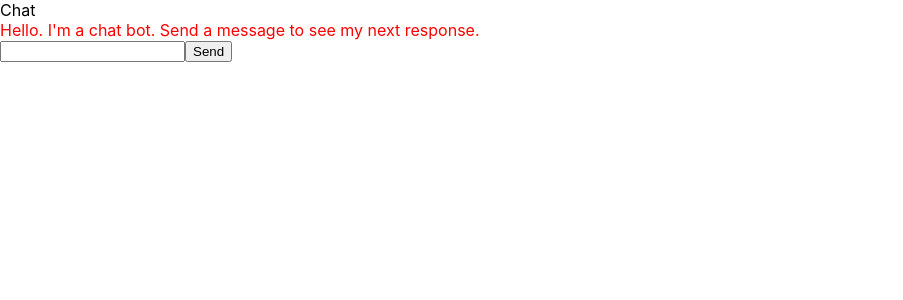
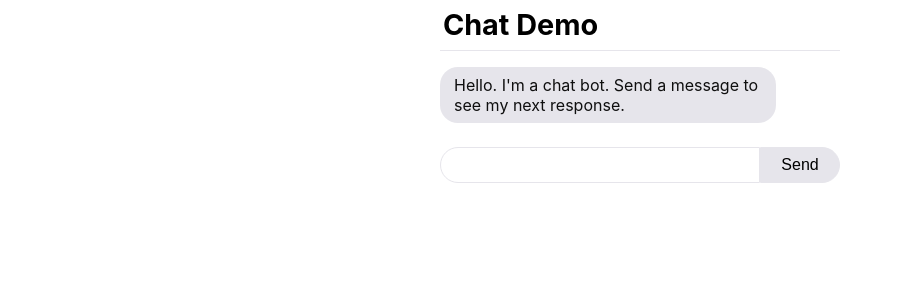
Before and after one commit to durkes/react-chat-ui, a React (Create React App) app in the folder chat-ui/: page / in a window 1280 px wide. Shown: the top 300 px of the page, without its empty margins (0-903 px from the left). Built offline with nearby package versions, Linux system fonts and the light colour scheme; the HTML template or start-up script is replaced by a standard one.

Commit message:
Updated layout and styles

```diff
--- a/chat-ui/src/App.css
+++ b/chat-ui/src/App.css
@@ -1,11 +1,69 @@
-.App {
-  text-align: center;
+#App {
+  font-size: 16px;
+  line-height: 1.25;
+  max-width: 400px;
+  margin: auto;
 }
 
-.message {
-  color: blue;
+header {
+  font-size: 1.8em;
+  font-weight: bold;
+  padding: 0.25em 0.1em;
+  border-bottom: 1px solid #e6e5eb;
 }
 
-.message.from {
-  color: red;
+.bubble {
+  margin: 1em 0;
 }
+
+.bubble.to {
+  margin-left: 4em;
+  text-align: right;
+}
+
+.bubble.from {
+  margin-right: 4em;
+}
+
+.bubble .message {
+  background-color: #2593ff;
+  color: #fff;
+  display: inline-block;
+
+  padding: 8px 14px;
+  border-radius: 18px;
+}
+
+.bubble.from .message {
+  background-color: #e6e5eb;
+  color: #0f0f0f;
+}
+
+.user-input {
+  margin: 1.5em 0;
+}
+
+.user-input input,
+.user-input button {
+  outline: none !important;
+  font-size: 1em;
+  height: 2;
+  padding: 8px 14px;
+  border: 1px solid #e6e5eb;
+  box-sizing: border-box;
+}
+
+.user-input input {
+  border-radius: 18px 0 0 18px;
+  width: 80%;
+}
+
+.user-input button {
+  border-radius: 0 18px 18px 0;
+  background-color: #e6e5eb;
+  width: 20%;
+}
+
+.user-input button:hover {
+  cursor: pointer;
+}
--- a/chat-ui/src/App.js
+++ b/chat-ui/src/App.js
@@ -11,7 +11,7 @@ function App() {
 
   return (
     <div id="App">
-      <header>Chat</header>
+      <header>Chat Demo</header>
       <ChatContainer />
       <UserInput />
     </div>
@@ -45,13 +45,17 @@ function MessageItem(props) {
 
   if (msgObj.user === 'bot') {
     return (
-      <div className="message from" dangerouslySetInnerHTML={{ __html: msgBody }} />
+      <div className="bubble from">
+        <div className="message" dangerouslySetInnerHTML={{ __html: msgBody }} />
+      </div>
     );
   }
 
   return (
-    <div className="message to">
-      {msgBody}
+    <div className="bubble to">
+      <div className="message">
+        {msgBody}
+      </div>
     </div>
   );
 }
@@ -67,7 +71,7 @@ function UserInput() {
     e.preventDefault();
 
     if (!msgBody) {
-      // blank message, do nothing
+      // blank input, do nothing
       return false;
     }
 
@@ -82,9 +86,9 @@ function UserInput() {
   }
 
   return (
-    <form onSubmit={handleSubmit}>
-      <input type="text" value={msgBody} onChange={handleChange} />
-      <button>Send</button>
+    <form onSubmit={handleSubmit} className="user-input">
+      <input autoFocus type="text" value={msgBody} onChange={handleChange} />
+      <button type="submit">Send</button>
     </form>
   );
 }
```
